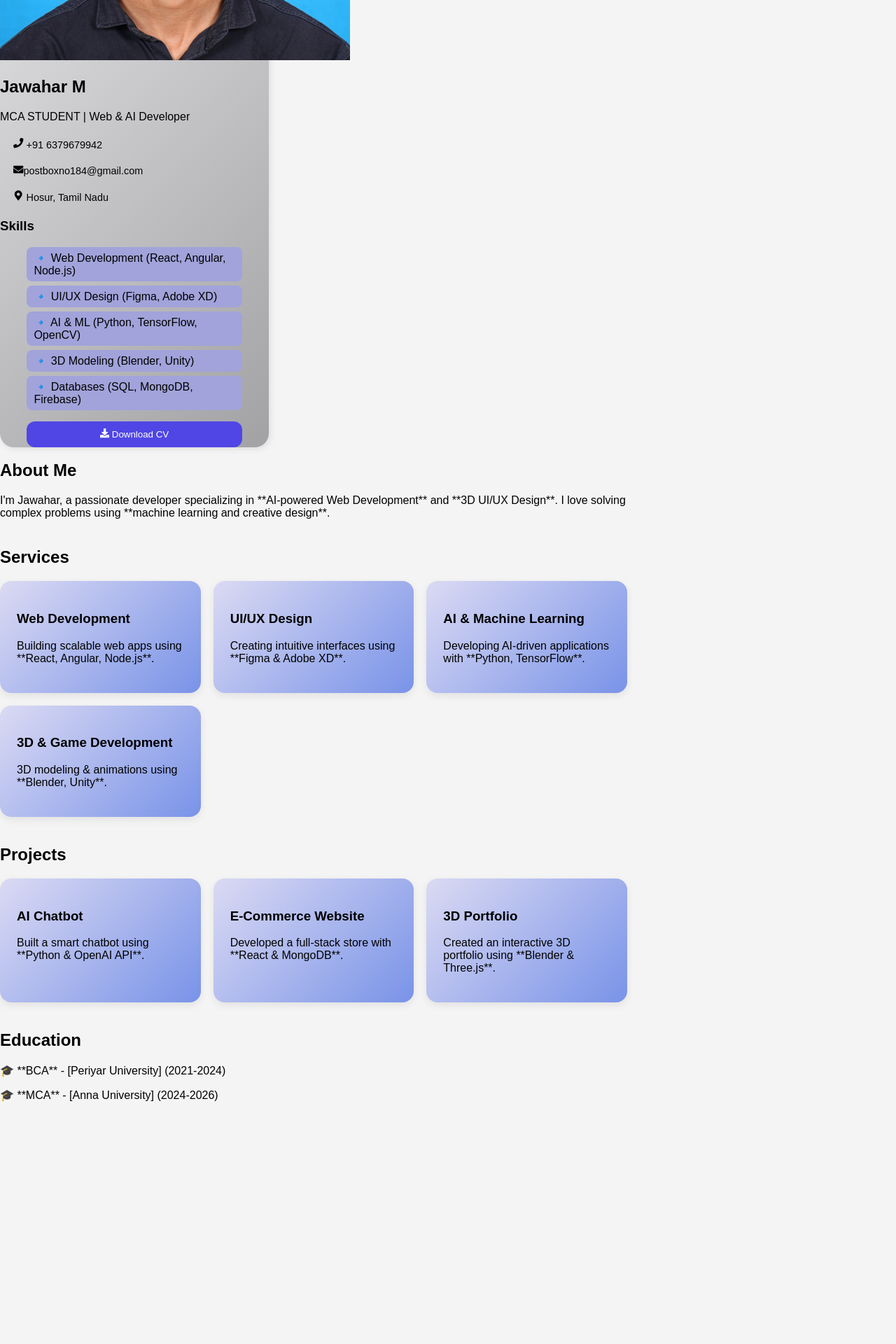
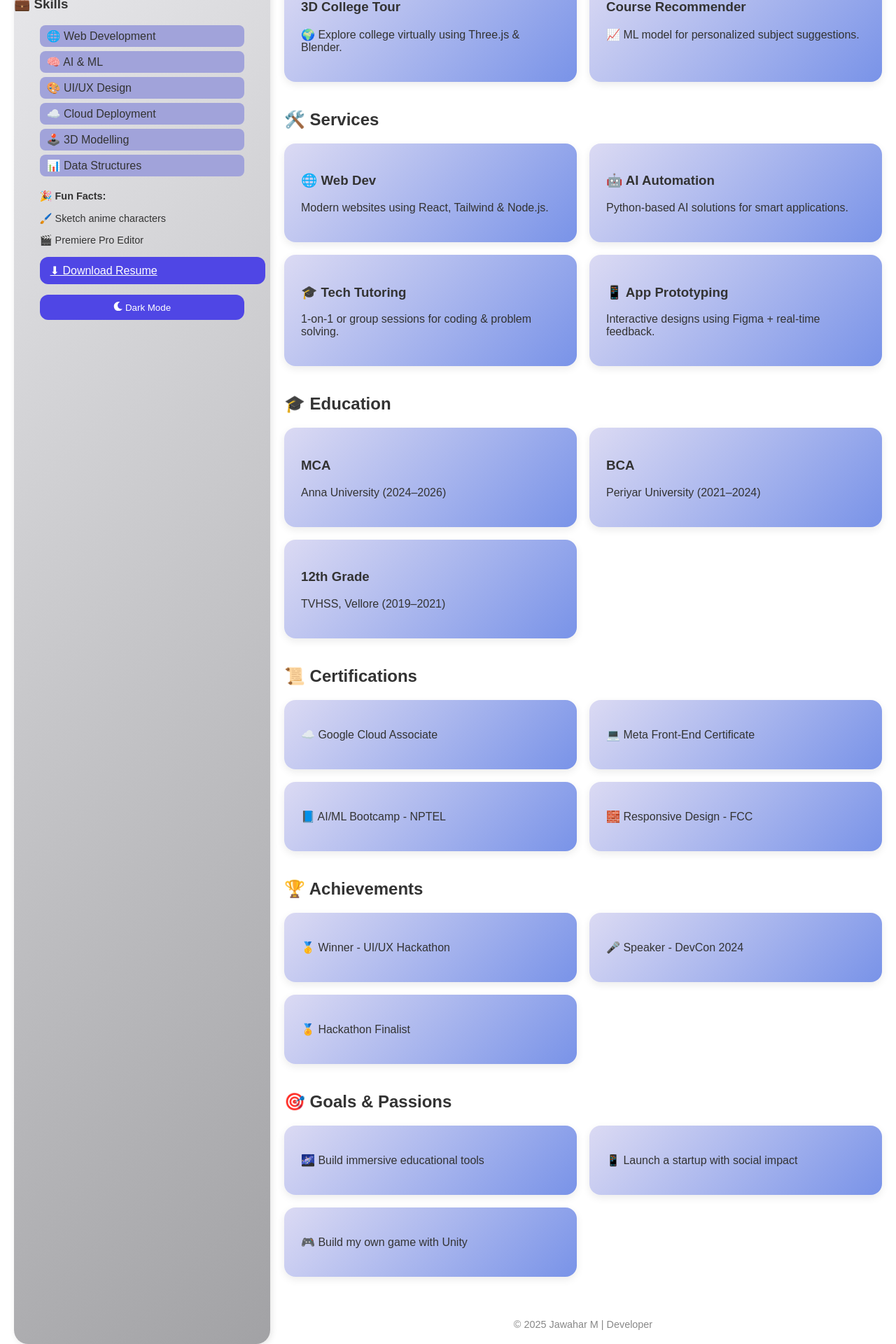
Before and after one commit to jawahar1828/Portfolio, a React (Create React App) app: page / in a window 1280 px wide. Shown: the part 414-2334 px from the top of the page at 70% size. Before the commit the page ends 2028 px from the top, so only its background shows below. Built offline with nearby package versions, Linux system fonts and the light colour scheme.

Commit message:
Update App.js

```diff
--- a/src/App.js
+++ b/src/App.js
@@ -1,96 +1,128 @@
-import React from "react";
+import React, { useEffect, useState } from "react";
+import { FaPhone, FaEnvelope, FaMapMarkerAlt, FaMoon, FaSun } from "react-icons/fa";
 import "./App.css";
-import { FaPhone, FaEnvelope, FaMapMarkerAlt, FaDownload } from "react-icons/fa";
 
-const App = () => {
+function App() {
+  const [darkMode, setDarkMode] = useState(false);
+
+  useEffect(() => {
+    const cards = document.querySelectorAll(".card");
+    cards.forEach((card) => {
+      card.addEventListener("mousemove", (e) => {
+        const rect = card.getBoundingClientRect();
+        const x = e.clientX - rect.left;
+        const y = e.clientY - rect.top;
+        card.style.setProperty("--mouse-x", `${x}px`);
+        card.style.setProperty("--mouse-y", `${y}px`);
+      });
+    });
+  }, []);
+
   return (
-    <div className="container">
-      {/* Left Sidebar */}
-      <aside className="sidebar">
-      <div className="profile-img">
-      <img src="/download.jpg" alt="Jawahar M" className="profile-img" /></div>
-
-        <h2>Jawahar M</h2>
-        <p>MCA STUDENT | Web & AI Developer</p>
-
+    <div className={`container ${darkMode ? "dark" : "light"}`}>
+      <div className="content-wrapper">
+        <div className="sidebar">
+          <img src="/download.jpg" alt="profile" className="profile-img-square" />
+          <h2 className="name">Jawahar M</h2>
+          <p className="subtitle">🎓 MCA Student|💡Innovator|💻Developer</p>
           <div className="contact-info">
-          <p><FaPhone /> +91 6379679942</p>
-          <p><FaEnvelope />postboxno184@gmail.com</p>
+            <p><FaPhone /> +91 6376979942</p>
+            <p><FaEnvelope /> postboxno184@gmail.com</p>
             <p><FaMapMarkerAlt /> Hosur, Tamil Nadu</p>
           </div>
+          <h3>💼 Skills</h3>
+          <ul className="skills">
+            <li>🌐 Web Development</li>
+            <li>🧠 AI & ML</li>
+            <li>🎨 UI/UX Design</li>
+            <li>☁️ Cloud Deployment</li>
+            <li>🕹️ 3D Modelling</li>
+            <li>📊 Data Structures</li>
+          </ul>
+          <div className="additional-info">
+            <strong>🎉 Fun Facts:</strong>
+            <p>🖌️ Sketch anime characters</p>
+            <p>🎬 Premiere Pro Editor</p>
+          </div>
+          <a href="/resume.pdf" download className="download-btn">⬇ Download Resume</a>
+          <button className="theme-toggle" onClick={() => setDarkMode(!darkMode)}>
+            {darkMode ? <FaSun /> : <FaMoon />} {darkMode ? "Light Mode" : "Dark Mode"}
+          </button>
+        </div>
 
-        <h3>Skills</h3>
-        <ul className="skills">
-          <li>🔹 Web Development (React, Angular, Node.js)</li>
-          <li>🔹 UI/UX Design (Figma, Adobe XD)</li>
-          <li>🔹 AI & ML (Python, TensorFlow, OpenCV)</li>
-          <li>🔹 3D Modeling (Blender, Unity)</li>
-          <li>🔹 Databases (SQL, MongoDB, Firebase)</li>
-        </ul>
-
-        <button href="/Resume.pdf" className="download-btn">
-          <FaDownload /> Download CV
-        </button>
-      </aside>
-
-      {/* Right Content */}
-      <main className="main-content">
+        <div className="main-content">
           <section>
-          <h2>About Me</h2>
+            <h2 className="section-header">📖 About Me</h2>
             <p>
-            I'm Jawahar, a passionate developer specializing in **AI-powered Web Development** and **3D UI/UX Design**.
-            I love solving complex problems using **machine learning and creative design**.
+            Hi, I’m Jawahar — an MCA student passionate about tech, design, and innovation.
+            I'm eager to learn, grow, and contribute to exciting projects.
             </p>
           </section>
 
           <section>
-          <h2>Services</h2>
+            <h2 className="section-header">🚀 Featured Projects</h2>
             <div className="card-container">
-            <div className="card">
-              <h3>Web Development</h3>
-              <p>Building scalable web apps using **React, Angular, Node.js**.</p>
-            </div>
-            <div className="card">
-              <h3>UI/UX Design</h3>
-              <p>Creating intuitive interfaces using **Figma & Adobe XD**.</p>
-            </div>
-            <div className="card">
-              <h3>AI & Machine Learning</h3>
-              <p>Developing AI-driven applications with **Python, TensorFlow**.</p>
-            </div>
-            <div className="card">
-              <h3>3D & Game Development</h3>
-              <p>3D modeling & animations using **Blender, Unity**.</p>
-            </div>
+              <div className="card"><h3>Smart Campus App</h3><p>📱 React Native app for event management, chat & alerts.</p></div>
+              <div className="card"><h3>AI Resume Builder</h3><p>🤖 GPT-powered resume builder with Flask backend.</p></div>
+              <div className="card"><h3>3D College Tour</h3><p>🌍 Explore college virtually using Three.js & Blender.</p></div>
+              <div className="card"><h3>Course Recommender</h3><p>📈 ML model for personalized subject suggestions.</p></div>
             </div>
           </section>
 
           <section>
-          <h2>Projects</h2>
+            <h2 className="section-header">🛠️ Services</h2>
             <div className="card-container">
-            <div className="card">
-              <h3>AI Chatbot</h3>
-              <p>Built a smart chatbot using **Python & OpenAI API**.</p>
-            </div>
-            <div className="card">
-              <h3>E-Commerce Website</h3>
-              <p>Developed a full-stack store with **React & MongoDB**.</p>
-            </div>
-            <div className="card">
-              <h3>3D Portfolio</h3>
-              <p>Created an interactive 3D portfolio using **Blender & Three.js**.</p>
-            </div>
+              <div className="card"><h3>🌐 Web Dev</h3><p>Modern websites using React, Tailwind & Node.js.</p></div>
+              <div className="card"><h3>🤖 AI Automation</h3><p>Python-based AI solutions for smart applications.</p></div>
+              <div className="card"><h3>🎓 Tech Tutoring</h3><p>1-on-1 or group sessions for coding & problem solving.</p></div>
+              <div className="card"><h3>📱 App Prototyping</h3><p>Interactive designs using Figma + real-time feedback.</p></div>
             </div>
           </section>
 
           <section>
-          <h2>Education</h2>
-          <p>🎓 **BCA** - [Periyar University] (2021-2024)</p>
-          <p>🎓 **MCA** - [Anna University] (2024-2026)</p>
+            <h2 className="section-header">🎓 Education</h2>
+            <div className="card-container">
+              <div className="card"><h3>MCA</h3><p>Anna University (2024–2026)</p></div>
+              <div className="card"><h3>BCA</h3><p>Periyar University (2021–2024)</p></div>
+              <div className="card"><h3>12th Grade</h3><p>TVHSS, Vellore (2019–2021)</p></div>
+            </div>
           </section>
-      </main>
+
+          <section>
+            <h2 className="section-header">📜 Certifications</h2>
+            <div className="card-container">
+              <div className="card"><p>☁️ Google Cloud Associate</p></div>
+              <div className="card"><p>💻 Meta Front-End Certificate</p></div>
+              <div className="card"><p>📘 AI/ML Bootcamp - NPTEL</p></div>
+              <div className="card"><p>🧱 Responsive Design - FCC</p></div>
+            </div>
+          </section>
+
+          <section>
+            <h2 className="section-header">🏆 Achievements</h2>
+            <div className="card-container">
+              <div className="card"><p>🥇 Winner - UI/UX Hackathon</p></div>
+              <div className="card"><p>🎤 Speaker - DevCon 2024</p></div>
+              <div className="card"><p>🏅 Hackathon Finalist</p></div>
+            </div>
+          </section>
+
+          <section>
+            <h2 className="section-header">🎯 Goals & Passions</h2>
+            <div className="card-container">
+              <div className="card"><p>🌌 Build immersive educational tools</p></div>
+              <div className="card"><p>📱 Launch a startup with social impact</p></div>
+              <div className="card"><p>🎮 Build my own game with Unity</p></div>
+            </div>
+          </section>
+
+          <div className="footer">
+            © 2025 Jawahar M | Developer
+          </div>
+        </div>
+      </div>
     </div>
   );
-};
+}
 
 export default App;
```
Lines whose indentation alone changed are shown as unchanged.
